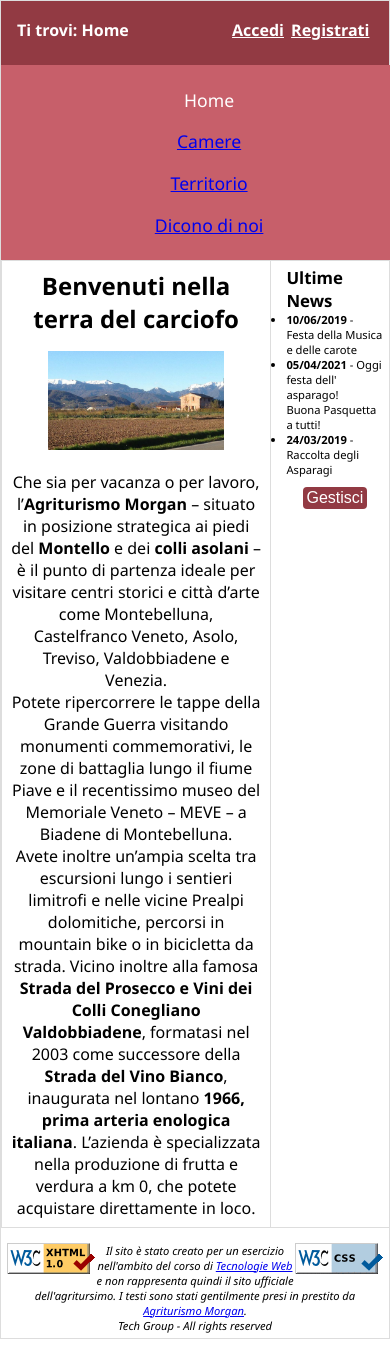
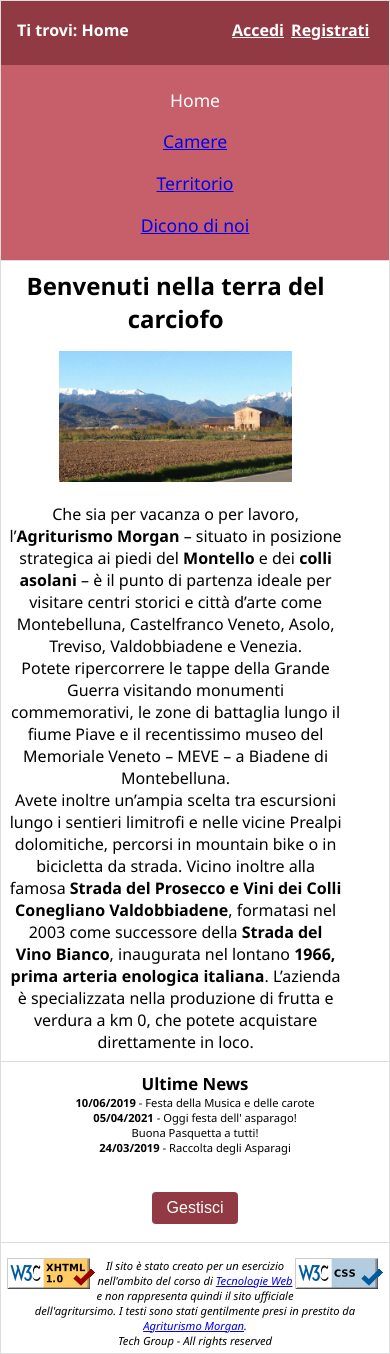
Before and after one commit to inspektral/agriturimso_tecweb_proj, a PHP site: page / in a window 390 px wide. Shown: the part 174-1528 px from the top of the page. Run offline with PHP 8.4, Linux system fonts and the light colour scheme.

Commit message:
schermata in 3 colonne responsive

```diff
--- a/index.html
+++ b/index.html
@@ -7,38 +7,46 @@
 <title>Agriturismo Morgan</title>
 
 <meta name="title" content="Agriturismo Morgan" />
-	<meta name="description" content="Agriturismo situato nei pressi di Montebelluna (TV), che offre camere e colazione" />
-	<meta name="keywords" content="Agriturismo, Bed and Breakfast, Camere da letto, Montebelluna" />
+<meta name="description"
+	content="Agriturismo situato nei pressi di Montebelluna (TV), che offre camere e colazione" />
+<meta name="keywords"
+	content="Agriturismo, Bed and Breakfast, Camere da letto, Montebelluna" />
 
 <meta name="author" content="Matteo, Massimo, Tito, Lorenzo" />
 <meta name="language" content="italian it" />
 
-	<link rel="stylesheet" type="text/css" href="style/style_lavoro.css" media="screen"/>
+<link rel="stylesheet" type="text/css" href="style/style_lavoro.css"
+	media="screen" />
 
-	<link rel="stylesheet" type="text/css" href="style/small_lavoro.css" media="handheld, screen and (max-width: 640px), only screen and (max-device-width: 640px)"/>
+<link rel="stylesheet" type="text/css" href="style/small_lavoro.css"
+	media="handheld, screen and (max-width: 640px), only screen and (max-device-width: 640px)" />
 
-	<link rel="stylesheet" type="text/css" href="style/printLavoro.css" media="print" />
+<link rel="stylesheet" type="text/css" href="style/printLavoro.css"
+	media="print" />
 
 </head>
 <body>
 	<div id="header">
-		<ul class="aiutiNascosti" >
+		<ul class="aiutiNascosti">
 			<li><a href="#menu">Vai al menu</a></li>
 			<li><a href="#contentHomePage">Vai al contenuto</a></li>
 			<li><a href="#ultimeNews">Vai alle ultime news</a></li>
 		</ul>
-		<img id="logo" src="images/bbtlogo.png" alt="Logo dell'agriturismo a forma di casa stilizzata con una a come tetto e una m come muros" />
+		<img id="logo" src="images/bbtlogo.png"
+			alt="Logo dell'agriturismo a forma di casa stilizzata con una a come tetto e una m come muros" />
 		<h1>Agritursimo Morgan</h1>
 		<h2>Ai piedi del Montello e dei colli Asolani</h2>
 	</div>
 
 	<div id="breadcumb">
-		<p id="breadcumbText">Ti trovi: <span xml:lang="en">Home</span></p>
-		<a href="registrati.html" class="reg">Registrati</a>
-		<a href="accedi.html" class="reg">Accedi</a>
+		<p id="breadcumbText">
+			Ti trovi: <span xml:lang="en">Home</span>
+		</p>
+		<a href="registrati.html" class="reg">Registrati</a> <a
+			href="accedi.html" class="reg">Accedi</a>
 	</div>
-
-	<div id="menu">
+	<div class="row">
+		<div id="menu" class="column left">
 			<ul>
 				<li xml:lang="en" id="currentLink">Home</li>
 				<li><a href="camere.html">Camere</a></li>
@@ -47,12 +55,42 @@
 			</ul>
 		</div>
 
-	<div id="rightSideBar">
+		<div id="contentHomePage" class="contenutoGenerale column">
+			<h2 class="center">Benvenuti nella terra del carciofo</h2>
+
+			<img src="images/21.jpg" id="imgIndex"
+				alt="foto panoramica dell'agriturismo con un campo di terra di fronte e montagne sullo sfondo" />
+			<p>
+				Che sia per vacanza o per lavoro, l’<strong>Agriturismo
+					Morgan</strong> – situato in posizione strategica ai piedi del <strong>Montello</strong>
+				e dei <strong>colli asolani</strong> – è il punto di partenza ideale
+				per visitare centri storici e città d’arte come Montebelluna,
+				Castelfranco Veneto, Asolo, Treviso, Valdobbiadene e Venezia.
+			</p>
+			<p>Potete ripercorrere le tappe della Grande Guerra visitando
+				monumenti commemorativi, le zone di battaglia lungo il fiume Piave e
+				il recentissimo museo del Memoriale Veneto – MEVE – a Biadene di
+				Montebelluna.</p>
+			<p>
+				Avete inoltre un’ampia scelta tra escursioni lungo i sentieri
+				limitrofi e nelle vicine Prealpi dolomitiche, percorsi in mountain
+				bike o in bicicletta da strada. Vicino inoltre alla famosa <strong>Strada
+					del Prosecco e Vini dei Colli Conegliano Valdobbiadene</strong>, formatasi
+				nel 2003 come successore della <strong>Strada del Vino
+					Bianco</strong>, inaugurata nel lontano <strong>1966, prima arteria
+					enologica italiana</strong>. L’azienda è specializzata nella produzione di
+				frutta e verdura a km 0, che potete acquistare direttamente in loco.
+			</p>
+		</div>
+
+		<div id="rightSideBar" class="column right">
 			<div id="ultimeNews">
 				<h2>Ultime News</h2>
 				<ul>
-				<li><strong>10/06/2019</strong> - Festa della Musica e delle carote</li>
-				<li><strong>05/04/2021</strong> - Oggi festa dell' asparago! <br/>Buona Pasquetta a tutti!</li>
+					<li><strong>10/06/2019</strong> - Festa della Musica e delle
+						carote</li>
+					<li><strong>05/04/2021</strong> - Oggi festa dell' asparago! <br />Buona
+						Pasquetta a tutti!</li>
 					<li><strong>24/03/2019</strong> - Raccolta degli Asparagi</li>
 				</ul>
 			</div>
@@ -61,29 +99,19 @@
 			</div>
 		</div>
 
-	<div id="contentHomePage" class="contenutoGenerale">
-		<h2 class="center">Benvenuti nella terra del carciofo</h2>
-
-		<img src="images/21.jpg" id="imgIndex" alt="foto panoramica dell'agriturismo con un campo di terra di fronte e montagne sullo sfondo"/>
-		<p>
-			Che sia per vacanza o per lavoro, l’<strong>Agriturismo Morgan</strong> – situato in posizione strategica ai piedi del <strong>Montello</strong> e dei <strong>colli asolani</strong> – è il punto di partenza ideale per visitare centri storici e città d’arte come Montebelluna, Castelfranco Veneto, Asolo, Treviso, Valdobbiadene e Venezia.
-		</p>
-		<p>
-			Potete ripercorrere le tappe della Grande Guerra visitando monumenti commemorativi, le zone di battaglia lungo il fiume Piave e il recentissimo museo del Memoriale Veneto – MEVE – a Biadene di Montebelluna.
-		</p>
-		<p>
-			Avete inoltre un’ampia scelta tra escursioni lungo i sentieri limitrofi e nelle vicine Prealpi dolomitiche, percorsi in mountain bike o in bicicletta da strada.
-
-			Vicino inoltre alla famosa <strong>Strada del Prosecco e Vini dei Colli Conegliano Valdobbiadene</strong>, formatasi nel 2003 come successore della <strong>Strada del Vino Bianco</strong>, inaugurata nel lontano <strong>1966, prima arteria enologica italiana</strong>.
-
-			L’azienda è specializzata nella produzione di frutta e verdura a km 0, che potete acquistare direttamente in loco.
-		</p>
 	</div>
 
 	<div id="footer">
-		<img src="images/valid-xhtml10.png" alt="logo validazione w3c xhtml" id="imgValidCode"/>
-		<img src="images/vcss-blue.gif" alt="validlogo validazione w3c css" id="imgValidCSS" />
-		<p>Il sito è stato creato per un esercizio nell'ambito del corso di <a href="https://elearning.unipd.it/math/login/index.php">Tecnologie Web</a> e non rappresenta quindi il sito ufficiale dell'agritursimo. I testi sono stati gentilmente presi in prestito da <a href="http://www.agriturismomorgan.it/">Agriturismo Morgan</a>.</p>
+		<img src="images/valid-xhtml10.png" alt="logo validazione w3c xhtml"
+			id="imgValidCode" /> <img src="images/vcss-blue.gif"
+			alt="validlogo validazione w3c css" id="imgValidCSS" />
+		<p>
+			Il sito è stato creato per un esercizio nell'ambito del corso di <a
+				href="https://elearning.unipd.it/math/login/index.php">Tecnologie
+				Web</a> e non rappresenta quindi il sito ufficiale dell'agritursimo. I
+			testi sono stati gentilmente presi in prestito da <a
+				href="http://www.agriturismomorgan.it/">Agriturismo Morgan</a>.
+		</p>
 		<p>Tech Group - All rights reserved</p>
 	</div>
 </body>
--- a/style/small_lavoro.css
+++ b/style/small_lavoro.css
@@ -39,7 +39,11 @@
 /*  RIGHT SIDEBAR */
 
 #rightSideBar {
-    width: 25%;
+    width: 100%;
+    margin: auto auto 2% auto;
+	float: none;
+    text-align: center;
+	border-top: 1px solid #DDD;
 }
 
 /*    CONTENUTO    */
@@ -48,6 +52,7 @@
 	margin-left: 0em;
 	padding: 0.5em;
 	width: 95%;
+	float: none;
 }
 
 .bedroom>img {
@@ -70,7 +75,8 @@
 }
 
 #contentHomePage {
-	width:65%;
+	width:90%;
+	border: 0;
 }
 
 #charactersStory {
--- a/style/style_lavoro.css
+++ b/style/style_lavoro.css
@@ -90,12 +90,36 @@ SEZIONE BREADCUM
 
 /*
 ==============
+DIV IN 3 COLONNE
+==============
+*/
+.row {
+	box-sizing: border-box;
+}
+
+.column {
+	box-sizing: border-box;
+	float: left;
+	width: 50%;
+	padding: 10px;
+}
+
+.row:after {
+	content: "";
+	display: table;
+	clear: both;
+}
+
+.left, .right {
+	width: 25%;
+}
+
+/*
+==============
 SEZIONE MENU
 ==============
 */
 #menu {
-	float: left;
-	width: 20%;
 	padding: 0.8em;
 	font-size: 1.1em;
 }
@@ -115,10 +139,7 @@ SEZIONE RIGHTSIDEBAR
 ==============
 */
 #rightSideBar {
-	float: right;
-	width: 20%;
 	font-size: 0.7em;
-	padding: 0.5em;
 }
 
 #adminSection {
@@ -143,9 +164,6 @@ SEZIONE CONTENUTO
 ==============
 */
 .contenutoGenerale {
-	margin-left: 20%;
-	width: 50%;
-	padding: 1.5em 1.0em 3.0em 1.0em;
 	border-left: 1px solid #ddd;
 	border-right: 1px solid #ddd;
 }
@@ -159,7 +177,6 @@ SEZIONE CONTENUTO
 }
 
 #contentHomePage {
-	width: 50%;
 	border-right: 1px solid #ddd;
 	text-align: center;
 }
@@ -173,7 +190,7 @@ SEZIONE CONTENUTO
 
 #contentErrorPage h2 {
 	font-size: 25em;
-	color: rgba(146,58,67, 0.7);
+	color: rgba(146, 58, 67, 0.7);
 }
 
 #contentErrorPage h3 {
@@ -280,15 +297,13 @@ SEZIONE CONTENUTO
 	padding: 1.0em;
 }
 
-
-#generalInfo{
+#generalInfo {
 	padding-top: 1em;
 }
 
 li span {
 	position: relative;
 	text-indent: -10em;
-
 }
 /*
 ==============
@@ -337,20 +352,17 @@ textarea, fieldset {
 	border-radius: 4px;
 }
 
-
-.spazio{
+.spazio {
 	padding-top: 0.5em;
 	padding-bottom: 0.5em;
 }
 
-
 .container {
-	display:inline;
-	position:relative;
+	display: inline;
+	position: relative;
 	padding-left: 35px;
 	margin-bottom: 12px;
 	cursor: pointer;
-
 }
 
 /* Hide the browser's default radio button */
@@ -376,8 +388,6 @@ textarea, fieldset {
 	background-color: #ccc;
 }
 
-
-
 /* Create the indicator (the dot/circle - hidden when not checked) */
 .checkmark:after {
 	content: "";
@@ -399,12 +409,10 @@ textarea, fieldset {
 	border-radius: 50%;
 	background: white;
 }
+
 .container input:checked ~ .checkmark {
 	background-color: #923a43;
 }
-
-
-
 
 /*
 
@@ -413,49 +421,41 @@ SEZIONE COMMENTI
 ==============
 
 */
-
-#sezionecommenti{
+#sezionecommenti {
 	margin-top: 7%;
 	padding-right: 0.5em
 }
 
-#casellacommento{
+#casellacommento {
 	margin-top: 10%;
-
 	border: 0.1px;
-	border-color:#cc4b58;
+	border-color: #cc4b58;
 	border-style: ridge;
 	background-color: #f2f2f2;
-
-
-
 }
 
-#lasciacommento{
+#lasciacommento {
 	margin-top: 10%;
 	border-radius: 5px;
 	background-color: #f2f2f2;
 	padding: 25px;
 }
 
-button:hover,button:focus,button:active {
+button:hover, button:focus, button:active {
 	cursor: pointer;
 	background-color: #ecf0f1;
 }
 
 button {
-
 	font-size: 14px;
 	padding: 4px 8px;
 	color: rgba(0, 0, 0, 0.85);
 	background-color: #fff;
 	border: 1px solid rgba(0, 0, 0, 0.2);
 	border-radius: 4px;
-
-
 }
 
-.bottonicommento{
+.bottonicommento {
 	padding-top: 0.5em;
 	padding-bottom: 0.5em;
 }
```
Lines whose indentation alone changed are shown as unchanged.
